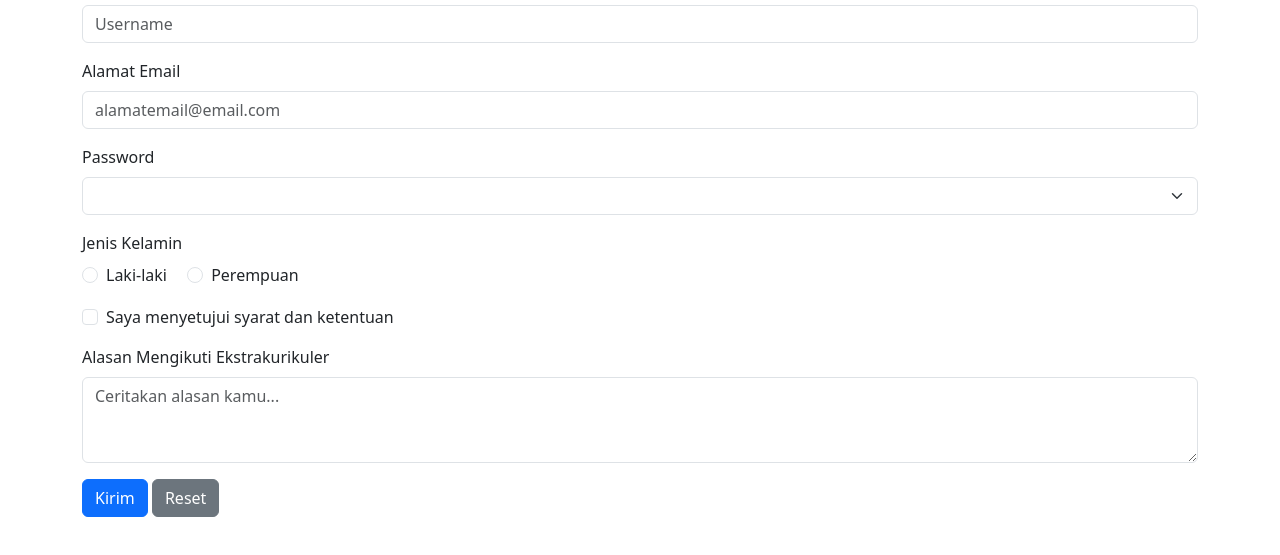
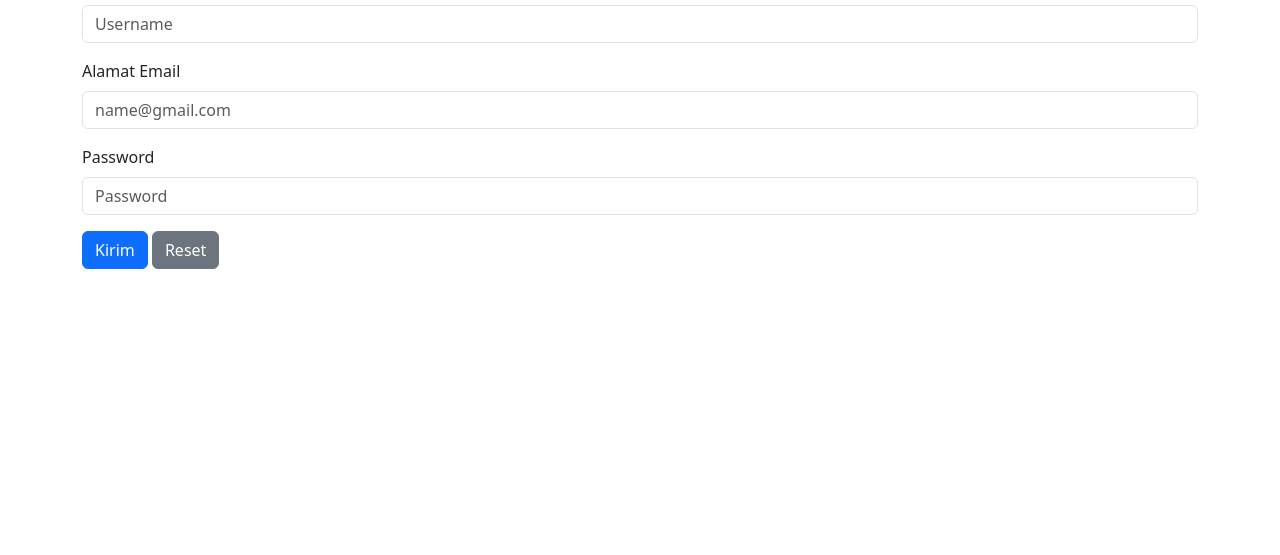
Before and after one commit to beza31/praktikum-semester-5, a plain HTML site: page trialform.html in a window 1280 px wide. Shown: the part 137-692 px from the top of the page. Drawn offline with nearby package versions, Linux system fonts and the light colour scheme.

Commit message:
sixteenth

```diff
--- a/trialform.html
+++ b/trialform.html
@@ -23,38 +23,13 @@
             <!-- Input Email -->
             <div class="mb-3">
                 <label for="email" class="form-label">Alamat Email</label>
-                <input type="email" class="form-control" id="email" placeholder="alamatemail@email.com">
+                <input type="email" class="form-control" id="email" placeholder="name@gmail.com">
             </div>
 
             <!-- Password -->
             <div class="mb-3">
                 <label for="password" class="form-label">Password</label>
-                <select class="form-select" id="kelas"></select>
-            </div>
-
-            <!-- Radio Gender -->
-            <div class="mb-3">
-                <label class="form-label d-block">Jenis Kelamin</label>
-                <div class="form-check form-check-inline">
-                    <input class="form-check-input" type="radio" name="gender" id="laki" value="Laki-laki">
-                    <label class="form-check-label" for="laki">Laki-laki</label>
-                </div>
-                <div class="form-check form-check-inline">
-                    <input class="form-check-input" type="radio" name="gender" id="perempuan" value="Perempuan">
-                    <label class="form-check-label" for="perempuan">Perempuan</label>
-                </div>
-            </div>
-
-            <!-- Checkbox -->
-            <div class="mb-3 form-check">
-                <input type="checkbox" class="form-check-input" id="setuju">
-                <label class="form-check-label" for="setuju">Saya menyetujui syarat dan ketentuan</label>
-            </div>
-
-            <!-- Textarea -->
-            <div class="mb-3">
-                <label for="alasan" class="form-label">Alasan Mengikuti Ekstrakurikuler</label>
-                <textarea class="form-control" id="alasan" rows="3" placeholder="Ceritakan alasan kamu..."></textarea>
+                <input type="password" class="form-control" id="password" placeholder="Password">
             </div>
 
             <!-- Tombol -->
```
